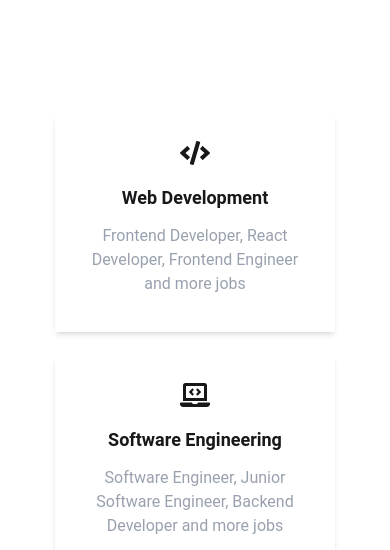
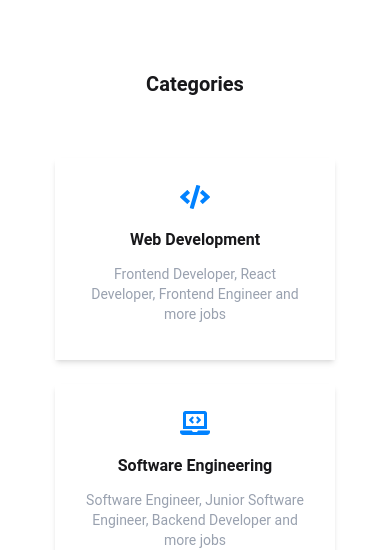
Before and after one commit to mdfahimpathan61/down-work, a React (Vite) app: page / in a window 390 px wide. Shown: the part 301-851 px from the top of the page. Built offline with nearby package versions, Linux system fonts and the light colour scheme; no server answers.

Commit message:
update small group issue in categories

```diff
--- a/src/Component/Categories/Categories.jsx
+++ b/src/Component/Categories/Categories.jsx
@@ -9,8 +9,11 @@ const Categories = () => {
   //console.log(categoriesData)
 
   return (
-    <div className="grid grid-cols-1 sm:grid-cols-2   lg:grid-cols-4 gap-6 text-center max-w-360 mx-auto py-36 items-stretch">
+    <div className="max-w-360 py-25 ">
+      <h2 className="group text-xl sm:text-3xl text-center font-bold mb-15">Categor<span className="group-hover:text-primary">i</span>es</h2>
+      <div className="grid grid-cols-1 sm:grid-cols-2   lg:grid-cols-4 gap-6 text-center mx-auto items-stretch">
       {categoriesData.map((category) => <Category key={category.id} category={category}></Category>)}
+    </div>
     </div>
   );
 };
--- a/src/Component/Categories/Category.jsx
+++ b/src/Component/Categories/Category.jsx
@@ -28,10 +28,10 @@ const Category = ({category}) => {
          const Icon = icons[category.icon];
         return (
           <Link to={`/jobs/${category.id}`}>
-            <div key={category.id} className="px-4 py-6 max-w-70  h-full hover:bg-primary hover:text-white hover:shadow-blue-400 hover:shadow-lg shadow-md mx-auto">
-            <Icon className="mx-auto text-3xl" />
-            <p className='text-lg mt-4 font-semibold'>{category.name}</p>
-            <p className='text-gray-400 hover:text-gray-100 p-3'>
+            <div key={category.id} className="group px-4 py-6 max-w-70  h-full hover:bg-primary hover:text-white hover:shadow-blue-300 hover:shadow-lg shadow-md mx-auto">
+            <Icon className="mx-auto text-3xl text-primary group-hover:text-white" />
+            <p className='text-md sm:text-lg mt-4 font-semibold'>{category.name}</p>
+            <p className='text-sm sm:text-md text-gray-400 group-hover:text-gray-100 p-3'>
                 {jobs[0]}, {jobs[1]}, {jobs[2]} and more jobs
             </p>
           </div>
```
